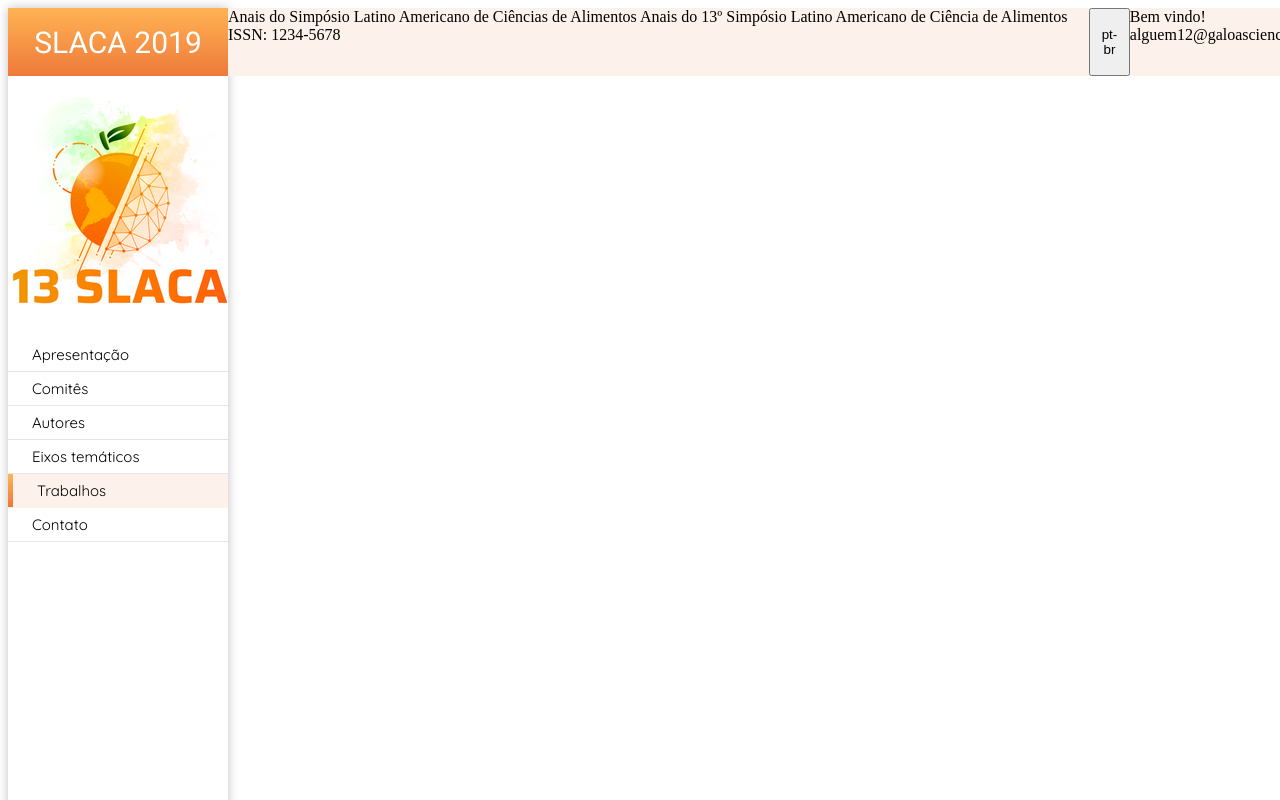
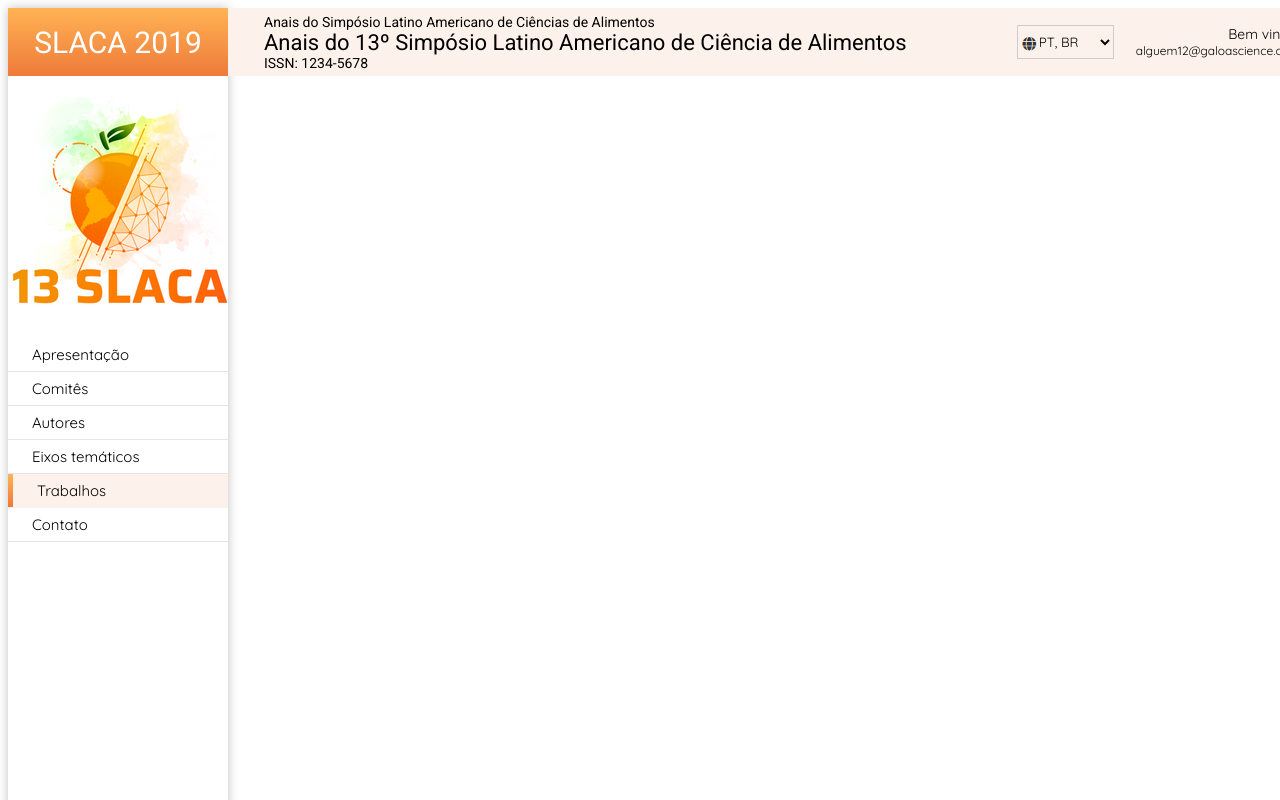
Before and after one commit to leo011619/desafio_chuva_frontend, a plain HTML site: page index.html in a window 1280 px wide. Shown: the top 800 px of the page. Drawn offline with Linux system fonts and the light colour scheme.

Commit message:
Feature: Main Title 2 - Estilização e estruturação

```diff
--- a/assets/style.css
+++ b/assets/style.css
@@ -47,10 +47,65 @@ li {
 .main_title {
   display: flex;
   flex-direction: row;
-  width: 1146px;
+  width: 1081px;
   height: 68px;
   background-color: #fdf1eb;
+  padding: 0 29px 0 36px;
 }
 .main_title_anais {
+  display: flex;
   flex-direction: column;
+  justify-content: center;
+  font-family: "Roboto", sans-serif;
+  font-size: 14px;
+  padding-right: 110px;
 }
+.main_title_anais > span {
+  font-size: 22px;
+}
+.main_title_languageButton {
+  display: flex;
+  align-items: center;
+  margin-right: 22px;
+}
+.main_title_languageButton > select {
+  width: 97px;
+  height: 34px;
+  padding-left: 17px;
+  background-image: url(./language\ image.png);
+  background-position-y: center;
+  background-repeat: no-repeat;
+  font-family: "Quicksand", sans-serif;
+  background-color: #fdf1eb;
+  border: 1px solid #cccccc;
+}
+.main_title_login {
+  display: flex;
+  flex-direction: column;
+  align-items: flex-end;
+  font-family: "Quicksand", sans-serif;
+  font-size: 12px;
+  padding-top: 17px;
+}
+.main_title_login > span {
+  font-size: 14px;
+}
+.main_title_image {
+  padding-top: 17px;
+  position: relative;
+}
+.main_title_image > img {
+  border-radius: 50%;
+}
+.main_title_image > span {
+  font-family: "Roboto", sans-serif;
+  position: absolute;
+  right: -3px;
+  background-color: #f85959;
+  color: #ffffff;
+  border-radius: 50%;
+  font-size: 10px;
+  width: 12px;
+  height: 12px;
+  text-align: center;
+}
--- a/index.html
+++ b/index.html
@@ -38,13 +38,26 @@
       <div class="main">
         <div class="main_title">
           <div class="main_title_anais">
-            Anais do Simpósio Latino Americano de Ciências de Alimentos Anais do
-            13º Simpósio Latino Americano de Ciência de Alimentos ISSN:
-            1234-5678
+            Anais do Simpósio Latino Americano de Ciências de Alimentos
+            <span>
+              Anais do 13º Simpósio Latino Americano de Ciência de Alimentos
+            </span>
+            ISSN: 1234-5678
           </div>
-          <button>pt-br</button>
+          <div class="main_title_languageButton">
+            <select onchange="change(this)">
+              <option value="1">PT, BR</option>
+              <option value="2">ENG, USA</option>
+              <option value="3">ESP, ESP</option>
+            </select>
+          </div>
           <div class="main_title_login">
-            Bem vindo! alguem12@galoascience.com
+            <span>Bem vindo!</span>
+            alguem12@galoascience.com
+          </div>
+          <div class="main_title_image">
+            <img src="./assets/image.png" alt="Foto de perfil" ></img>
+            <span>2</span>
           </div>
         </div>
       </div>
```
Also changed, not shown: assets/image.png (added), assets/language image.png (added).
